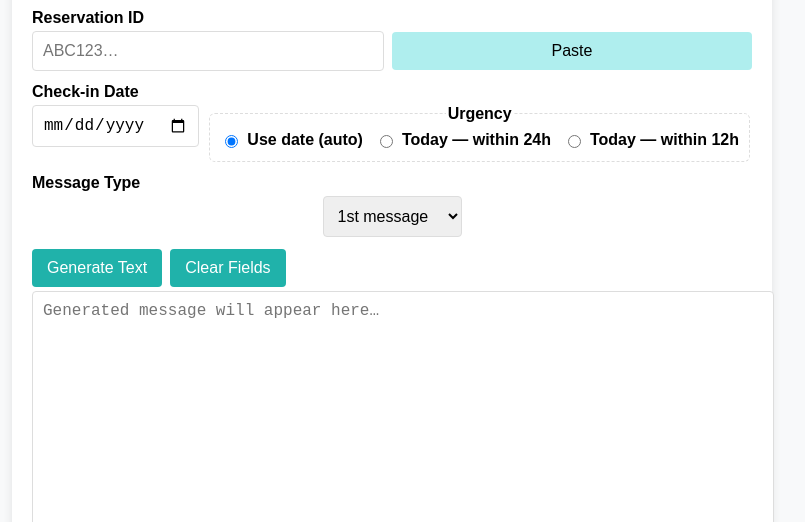
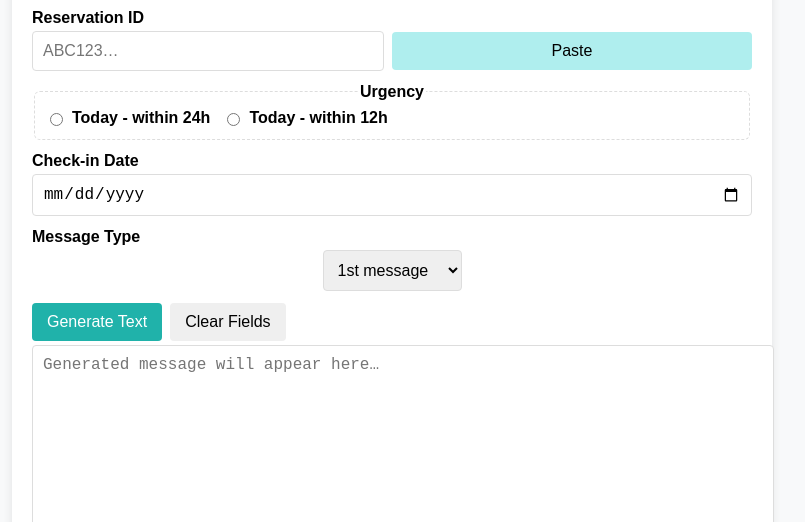
Before and after one commit to nik-don/template-plodge, a plain HTML site: page payment-request/index.html in a window 1280 px wide. Shown: the part 278-800 px from the top of the page, without its empty margins (248-1053 px from the left). Drawn offline with Linux system fonts and the light colour scheme.

Commit message:
Refactor payment request form layout and styles
Updated urgency options and button styles in the form.

```diff
--- a/payment-request/index.html
+++ b/payment-request/index.html
@@ -29,16 +29,17 @@
       </div>
 
       <div>
+        <fieldset class="urgency" aria-label="Urgency override">
+          <legend>Urgency</legend>
+          <label class="radio"><input type="radio" name="urgency" value="24" /> Today - within 24h</label>
+          <label class="radio"><input type="radio" name="urgency" value="12" /> Today - within 12h</label>
+        </fieldset>
+      </div>
+
+      <div>
         <label for="checkinDate">Check-in Date</label>
         <div class="form-row form-row--wrap">
           <input type="date" id="checkinDate" name="checkinDate" required />
-
-          <fieldset class="urgency" aria-label="Urgency override">
-            <legend>Urgency</legend>
-            <label class="radio"><input type="radio" name="urgency" value="auto" checked /> Use date (auto)</label>
-            <label class="radio"><input type="radio" name="urgency" value="24" /> Today — within 24h</label>
-            <label class="radio"><input type="radio" name="urgency" value="12" /> Today — within 12h</label>
-          </fieldset>
         </div>
         <div id="autoNote" class="notice" role="status" aria-live="polite"></div>
       </div>
@@ -54,7 +55,7 @@
 
       <div class="button-group">
         <button class="btn btn-primary" id="generateBtn" type="button">Generate Text</button>
-        <button class="btn btn-primary" id="clearBtn" type="button">Clear Fields</button>
+        <button class="btn btn-outline" id="clearBtn" type="button">Clear Fields</button>
       </div>
     </form>
 
```
